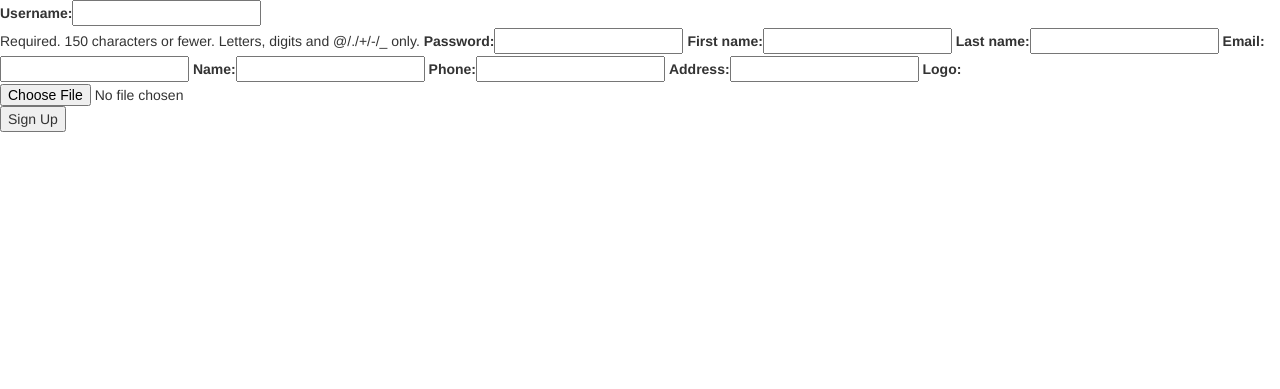
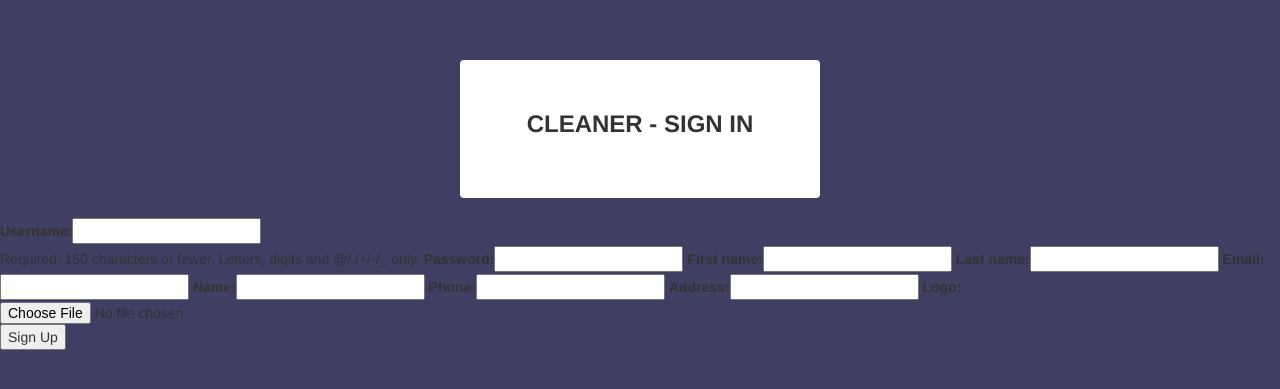
Before and after one commit to sychoi88/washery, a Django app: page /cleaner/sign-up/ in a window 1280 px wide. Shown: the top 389 px of the page. Run offline with Django 3.2, Linux system fonts and the light colour scheme; some libraries are stand-ins or nearby versions.

Commit message:
added templates

```diff
--- a/washery/urls.py
+++ b/washery/urls.py
@@ -36,6 +36,11 @@ urlpatterns = [
         name = 'cleaner-sign-up'),
     url(r'^cleaner/$', views.cleaner_home, name = 'cleaner_home'),
 
+    url(r'^cleaner/account/$', views.cleaner_account, name = 'cleaner-account'),
+    url(r'^cleaner/item/$', views.cleaner_item, name = 'cleaner-item'),
+    url(r'^cleaner/invoice/$', views.cleaner_invoice, name = 'cleaner-invoice'),
+    url(r'^cleaner/report/$', views.cleaner_report, name = 'cleaner-report'),
+
     # Sign In/ Sign Up/ Sign Out
     url(r'^api/social/', include('rest_framework_social_oauth2.urls')),
     # /convert-token (sign in/ sign up)
--- a/washeryapp/admin.py
+++ b/washeryapp/admin.py
@@ -1,6 +1,8 @@
 from django.contrib import admin
 
 # Register your models here.
-from washeryapp.models import Cleaner
+from washeryapp.models import Cleaner, Customer, Driver
 
 admin.site.register(Cleaner)
+admin.site.register(Customer)
+admin.site.register(Driver)
--- a/washeryapp/models.py
+++ b/washeryapp/models.py
@@ -11,3 +11,21 @@ class Cleaner(models.Model):
 
     def __str__(self):
         return self.name
+
+class Customer(models.Model):
+    user = models.OneToOneField(User, on_delete=models.CASCADE, related_name = 'customer')
+    avatar = models.CharField(max_length=500)
+    phone = models.CharField(max_length=500, blank=True)
+    address = models.CharField(max_length=500, blank=True)
+
+    def __str__(self):
+        return self.user.get_full_name()
+
+class Driver(models.Model):
+    user = models.OneToOneField(User, on_delete=models.CASCADE, related_name = 'driver')
+    avatar = models.CharField(max_length=500)
+    phone = models.CharField(max_length=500, blank=True)
+    address = models.CharField(max_length=500, blank=True)
+
+    def __str__(self):
+        return self.user.get_full_name()
--- a/washeryapp/static/css/style.css
+++ b/washeryapp/static/css/style.css
@@ -0,0 +1,14 @@
+.bg-blue {
+  background-color: #3F3F63;
+}
+
+.btn-pink {
+  color: white;
+  background-color: #EE5462;
+}
+
+.btn-pink:hover,
+.btn-pink:focus {
+  color: white;
+  background-color: #DA4f5d;
+}
--- /dev/null
+++ b/washeryapp/templates/base_signup.html
@@ -0,0 +1,39 @@
+{% load staticfiles %}
+<!DOCTYPE html>
+<html lang="en">
+<head>
+  <meta charset="UTF-8">
+  <meta name="viewport" content="width=device-width, initial-scale=1.0">
+  <meta http-equiv="X-UA-Compatible" content="ie=edge">
+  <title>{% block title %}{% endblock %}</title>
+
+  <link rel="stylesheet" href="{% static 'css/bootstrap.min.css' %}">
+  <link rel="stylesheet" href="{% static 'css/style.css' %}">
+
+  <script src="{% static 'js/bootstrap.min.js' %}"></script>
+  <script src="https://ajax.googleapis.com/ajax/libs/jquery/1.12.4/jquery.min.js"></script>
+
+</head>
+<body class="bg-blue">
+
+  <div class="container">
+    <div class="row">
+      <div class="col-lg-4 col-lg-offset-4">
+        <br/>
+        <br/>
+        <br/>
+        <div class="panel panel-body">
+          <div class="panel-body">
+            <h3 class="text-center text-uppercase"><b>{% block heading %}{% endblock %}</b></h3>
+            <br/>
+
+          </div>
+        </div>
+      </div>
+    </div>
+  </div>
+
+
+  {% block content %}{% endblock %}
+</body>
+</html>
--- /dev/null
+++ b/washeryapp/templates/cleaner/account.html
@@ -0,0 +1,5 @@
+{% extends 'cleaner/base.html' %}
+
+{% block page %}
+  Cleaner Account
+{% endblock %}
--- /dev/null
+++ b/washeryapp/templates/cleaner/invoice.html
@@ -0,0 +1,5 @@
+{% extends 'cleaner/base.html' %}
+
+{% block page %}
+  Cleaner Invoice
+{% endblock %}
--- /dev/null
+++ b/washeryapp/templates/cleaner/item.html
@@ -0,0 +1,5 @@
+{% extends 'cleaner/base.html' %}
+
+{% block page %}
+  Cleaner Item
+{% endblock %}
--- /dev/null
+++ b/washeryapp/templates/cleaner/report.html
@@ -0,0 +1,5 @@
+{% extends 'cleaner/base.html' %}
+
+{% block page %}
+  Cleaner Report
+{% endblock %}
--- a/washeryapp/templates/cleaner/sign_up.html
+++ b/washeryapp/templates/cleaner/sign_up.html
@@ -1,24 +1,13 @@
-{% load staticfiles %}
+{% extends 'base_signup.html' %}
 
-<!DOCTYPE html>
-<html lang="en">
-<head>
-  <meta charset="UTF-8">
-  <meta name="viewport" content="width=device-width, initial-scale=1.0">
-  <meta http-equiv="X-UA-Compatible" content="ie=edge">
-  <title>Home page</title>
+{% block title %}Sign In{% endblock %}
+{% block heading %}Cleaner - Sign In{% endblock %}
 
-  <link rel="stylesheet" href="{% static 'css/bootstrap.min.css' %}">
-  <link rel="stylesheet" href="{% static 'css/style.css' %}">
-
-  <script src="{% static 'js/bootstrap.min.js' %}"></script>
-</head>
-<body>
+{% block content %}
   <form method="POST" enctype="multipart/form-data">
     {% csrf_token %}
     {{ user_form }}
     {{ cleaner_form }}
     <button type="submit">Sign Up</button>
   </form>
-</body>
-</html>
+{% endblock %}
--- a/washeryapp/views.py
+++ b/washeryapp/views.py
@@ -11,6 +11,22 @@ def home(request):
 @login_required(login_url='/cleaner/sign-in/')
 def cleaner_home(request):
     return render(request, 'cleaner/home.html', {})
+
+@login_required(login_url='/cleaner/sign-in/')
+def cleaner_account(request):
+    return render(request, 'cleaner/account.html', {})
+
+@login_required(login_url='/cleaner/sign-in/')
+def cleaner_item(request):
+    return render(request, 'cleaner/item.html', {})
+
+@login_required(login_url='/cleaner/sign-in/')
+def cleaner_invoice(request):
+    return render(request, 'cleaner/invoice.html', {})
+
+@login_required(login_url='/cleaner/sign-in/')
+def cleaner_report(request):
+    return render(request, 'cleaner/report.html', {})
 
 def cleaner_sign_up(request):
     user_form = UserForm()
```
Also changed, not shown: washery/settings.py (+15 -1 lines), washeryapp/social_auth_pipeline.py (added, +10 -0 lines), washeryapp/templates/base.html (added, +23 -0 lines), washeryapp/templates/cleaner/base.html (added, +17 -0 lines), washeryapp/templates/cleaner/sign_in.html (+5 -16 lines), washeryapp/migrations/0002_customer_driver.py (added). Lines whose indentation alone changed are shown as unchanged.
